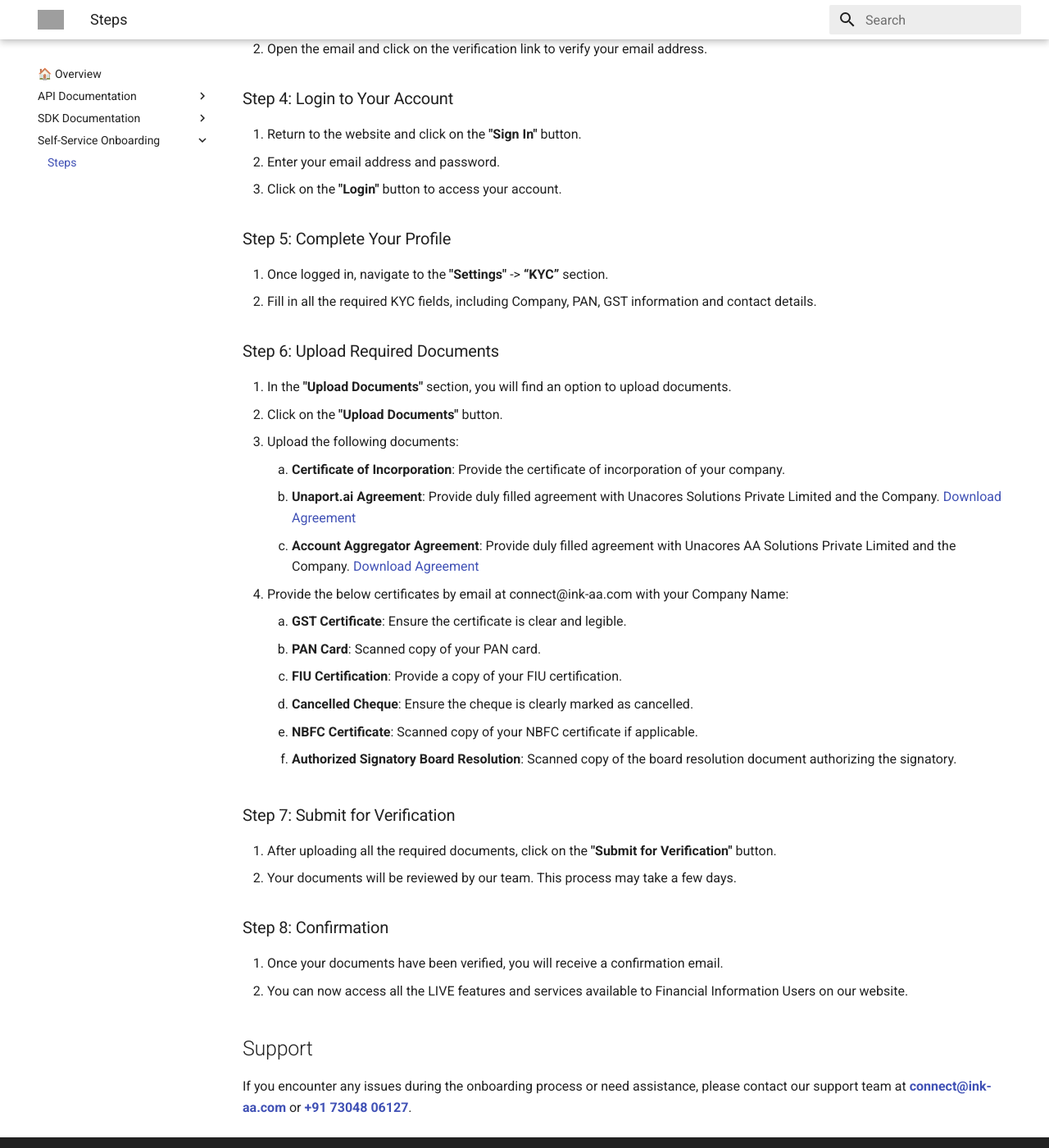
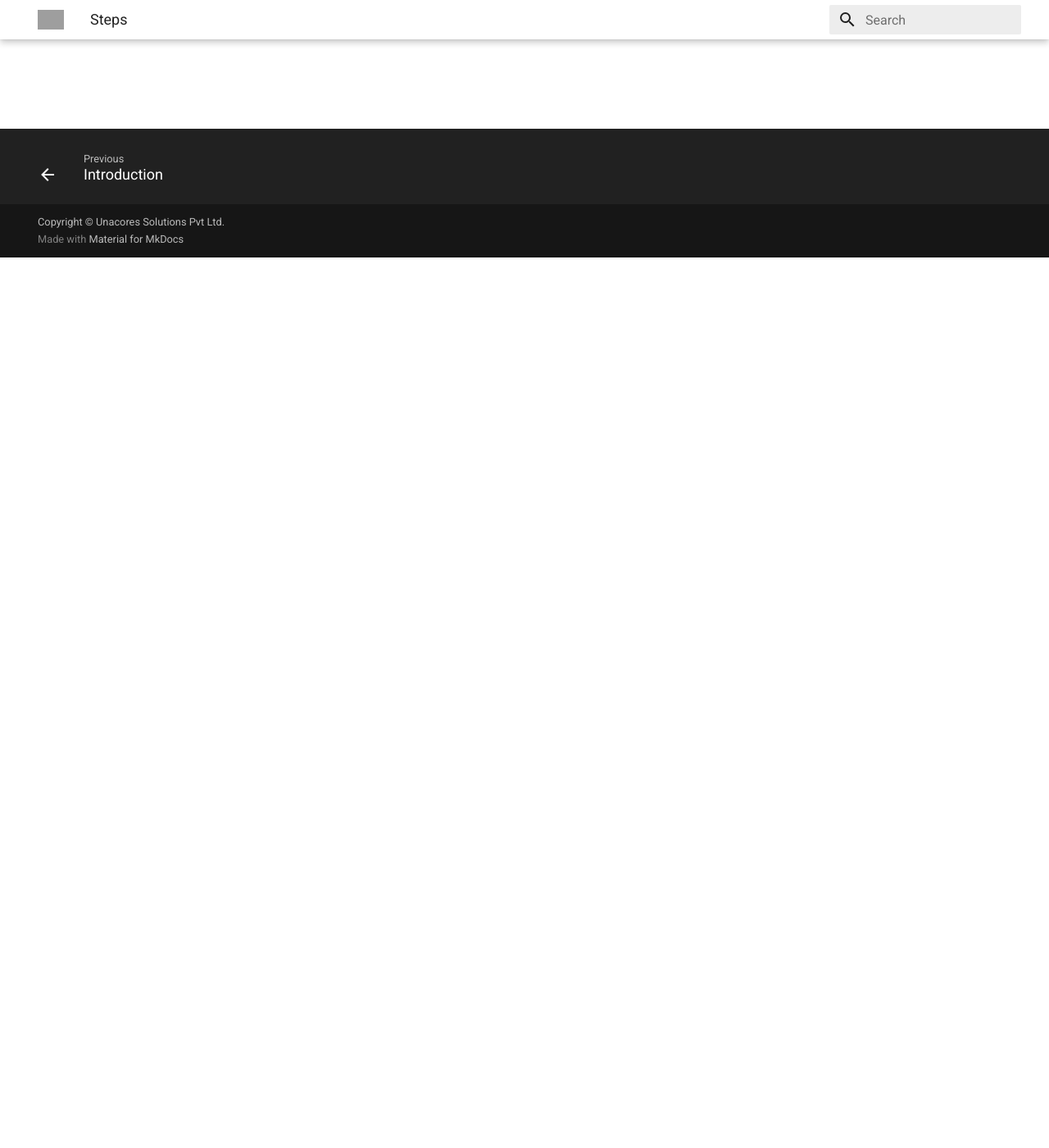
Before and after one commit to Unacores/unaport-docs, an MkDocs documentation site: the page built from docs/fiu_onboarding.md, in a window 1280 px wide and 1400 px high, scrolled down 1086 px. Shown: the whole window at 82% size. Built offline with MkDocs 1.6.1 and Material for MkDocs 9.7.7, drawn with Linux system fonts in a browser that asks for light colours; some of the changed lines change nothing that is shown; some of the changed text lies outside the part shown; grey boxes are pictures that could not be loaded.

Commit message:
updated docs

```diff
--- a/docs/fiu_onboarding.md
+++ b/docs/fiu_onboarding.md
@@ -14,7 +14,12 @@
       6. Authorized Signatory Board Resolution
       7. Unaport.ai – FIU Agreement
       8. FIU – INK-AA (Account Aggregator) Agreement
+      9. Sahamati Participation Terms
+      10. Sahamati - Legal Framework Guidelines Checklist
+      11. Sahamati - Customer Experience Guidelines Checklist
+      12. Compliance confirmation for use of Purpose Code
 
+<!--
 ## Steps to Onboard
 
 ### Step 1: Visit the Website
@@ -65,3 +70,5 @@
 
 ## Support
 If you encounter any issues during the onboarding process or need assistance, please contact our support team at **[connect@ink-aa.com](mailto:connect@ink-aa.com)** or **[+91 73048 06127](tel:+917304806127)**.
+
+-->
```
